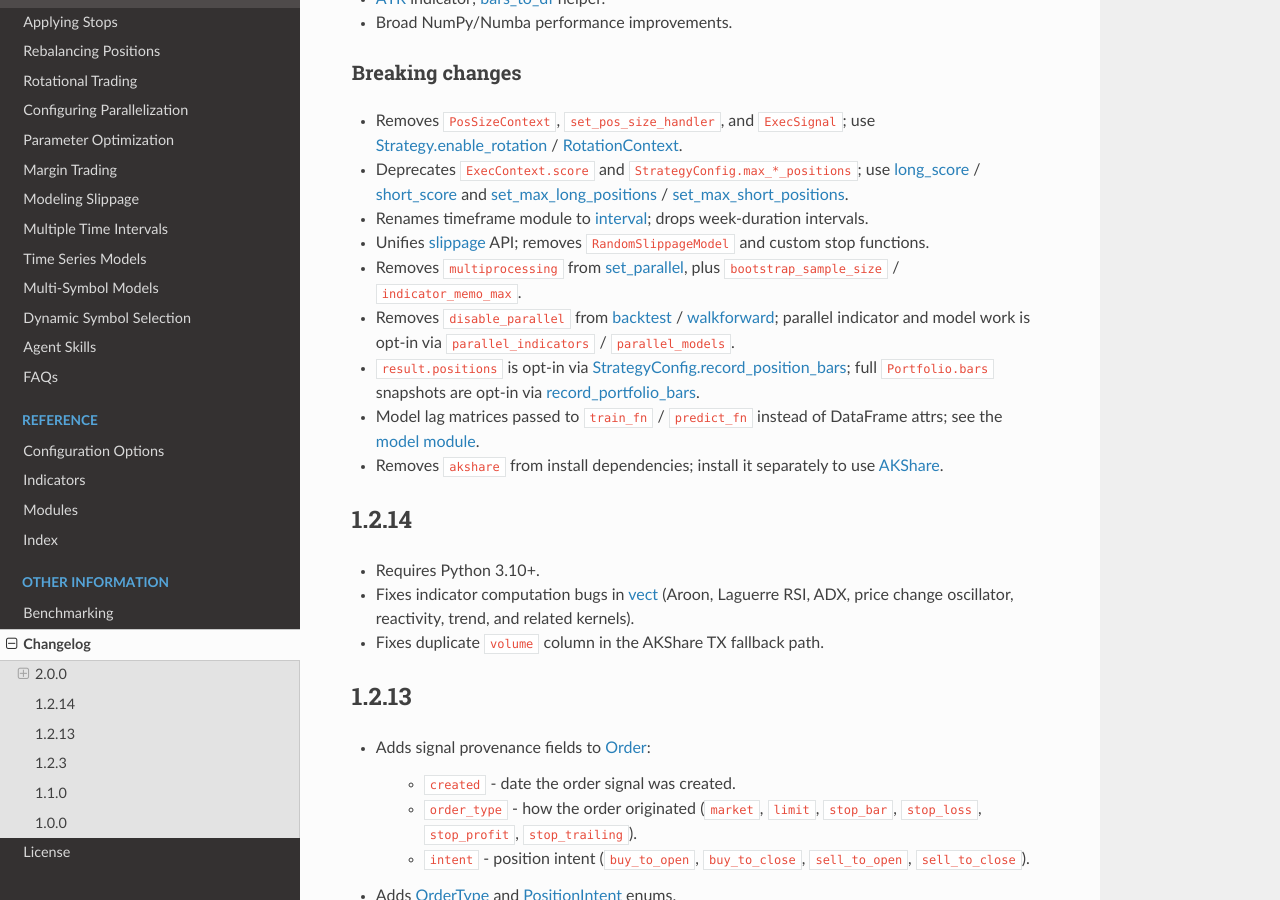
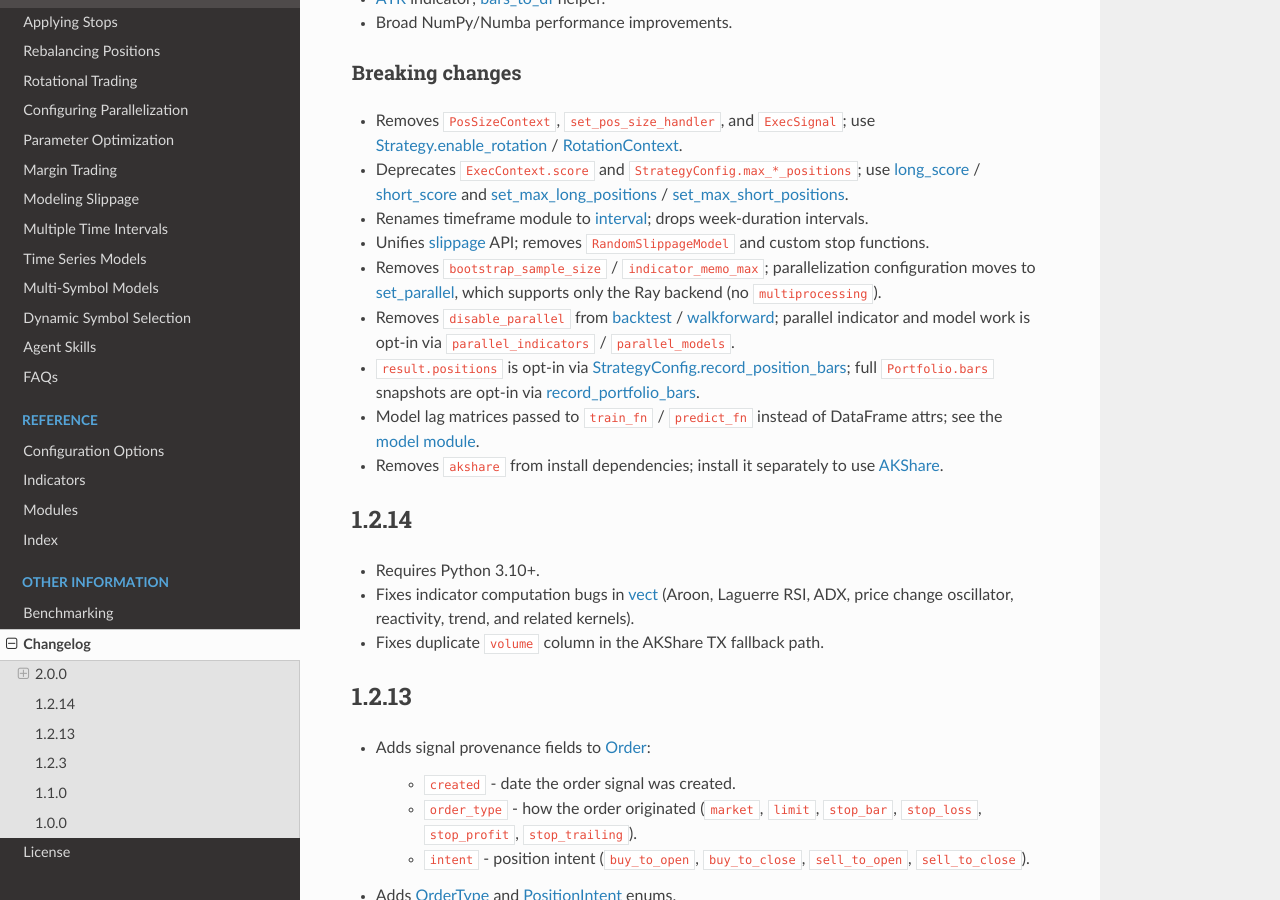
Before and after one commit to edtechre/pybroker, a Sphinx documentation site: the page built from docs/source/changelog.rst, in a window 1280 px wide and 900 px high, scrolled down 567 px. Built offline with Sphinx 7.4.7 and the Read the Docs theme 3.1.0, drawn with Linux system fonts in a browser that asks for light colours.

Commit message:
Fix inaccurate changelog wording: set_parallel is new in 2.0.0
set_parallel didn't exist before 2.0.0, so framing the bullet as
"removes multiprocessing from set_parallel" wrongly implied a
pre-existing API lost multiprocessing support. Reword to state what
actually happened: bootstrap_sample_size / indicator_memo_max are
removed, and parallelization configuration moves to the new
set_parallel, which only ever supported the Ray backend. Updates the
zh_CN translation to match.

Co-Authored-By: Claude Sonnet 5 <noreply@anthropic.com>

```diff
--- a/docs/source/changelog.rst
+++ b/docs/source/changelog.rst
@@ -48,7 +48,7 @@ Breaking changes
 
 * Unifies `slippage <https://www.pybroker.com/en/latest/reference/pybroker.slippage.html>`_ API; removes ``RandomSlippageModel`` and custom stop functions.
 
-* Removes ``multiprocessing`` from `set_parallel <https://www.pybroker.com/en/latest/reference/pybroker.parallel.html#pybroker.parallel.set_parallel>`_, plus ``bootstrap_sample_size`` / ``indicator_memo_max``.
+* Removes ``bootstrap_sample_size`` / ``indicator_memo_max``; parallelization configuration moves to `set_parallel <https://www.pybroker.com/en/latest/reference/pybroker.parallel.html#pybroker.parallel.set_parallel>`_, which supports only the Ray backend (no ``multiprocessing``).
 
 * Removes ``disable_parallel`` from `backtest <https://www.pybroker.com/en/latest/reference/pybroker.strategy.html#pybroker.strategy.Strategy.backtest>`_ / `walkforward <https://www.pybroker.com/en/latest/reference/pybroker.strategy.html#pybroker.strategy.Strategy.walkforward>`_; parallel indicator and model work is opt-in via ``parallel_indicators`` / ``parallel_models``.
 
```
Also changed, not shown: 1 other file.
